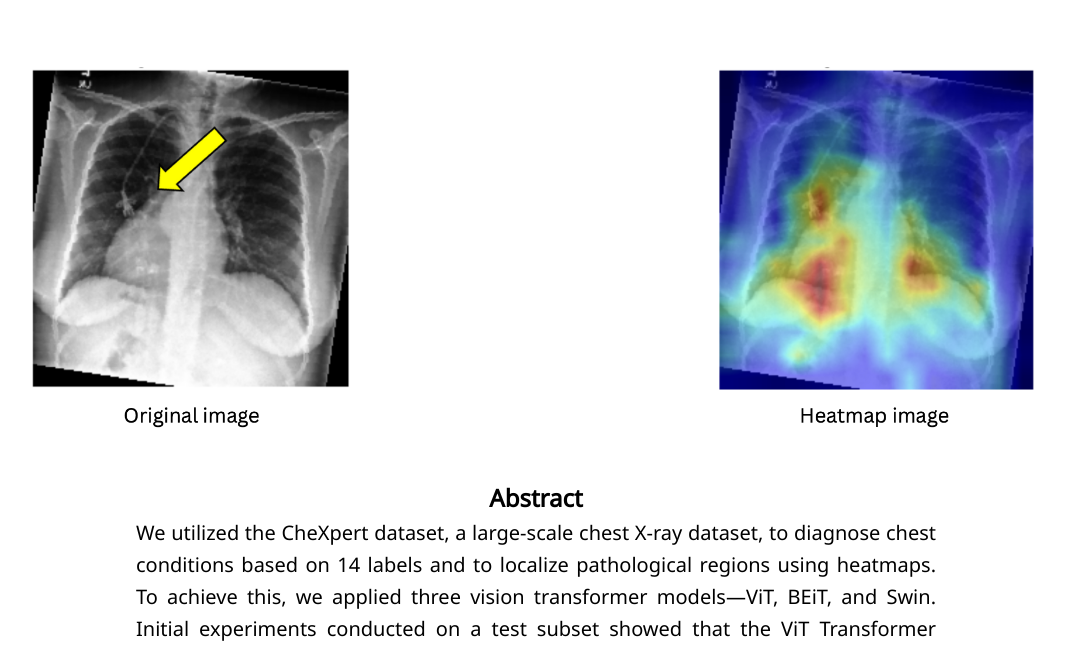
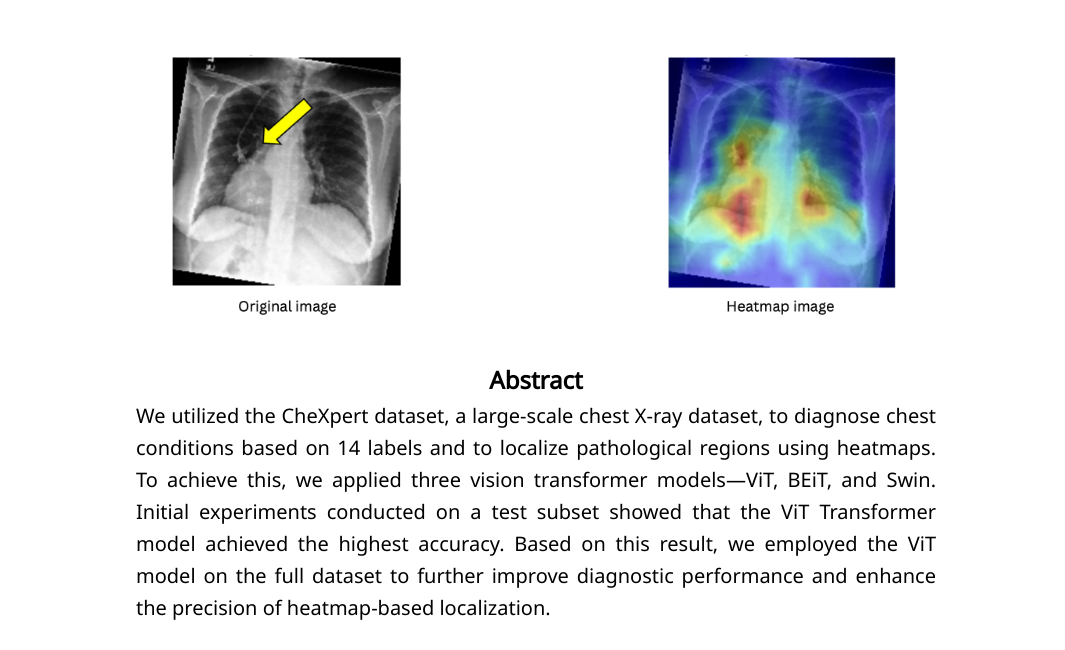
Before and after one commit to LeeWooBin-ctrl/Project-6, a plain HTML site: page index.html in a window 1280 px wide. Shown: the part 99-749 px from the top of the page, without its empty margins (104-1169 px from the left). Drawn offline with Linux system fonts and the light colour scheme.

Commit message:
Update index.html

```diff
--- a/index.html
+++ b/index.html
@@ -13,7 +13,7 @@
     img {
       display: block;
       margin: 1.5rem auto;
-      max-width: 90%;
+      max-width: 65%;
     }
     h1 {
       text-align: center;
```
